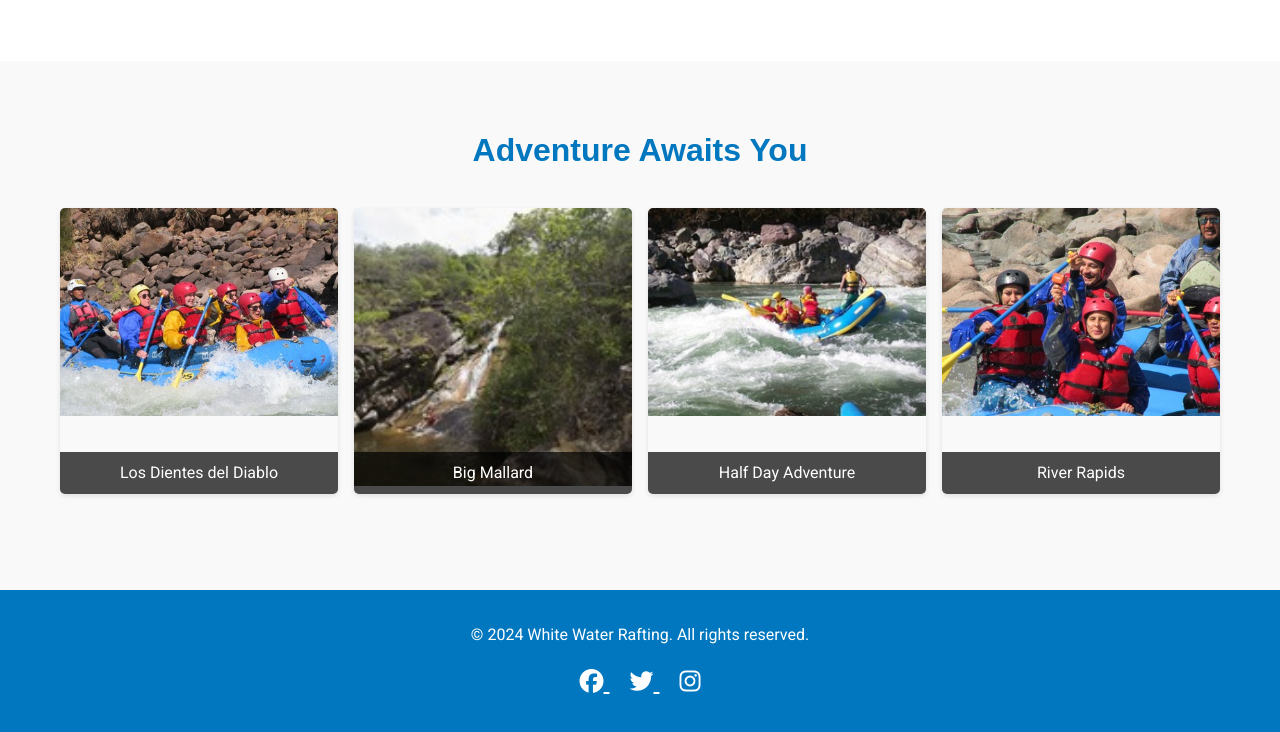
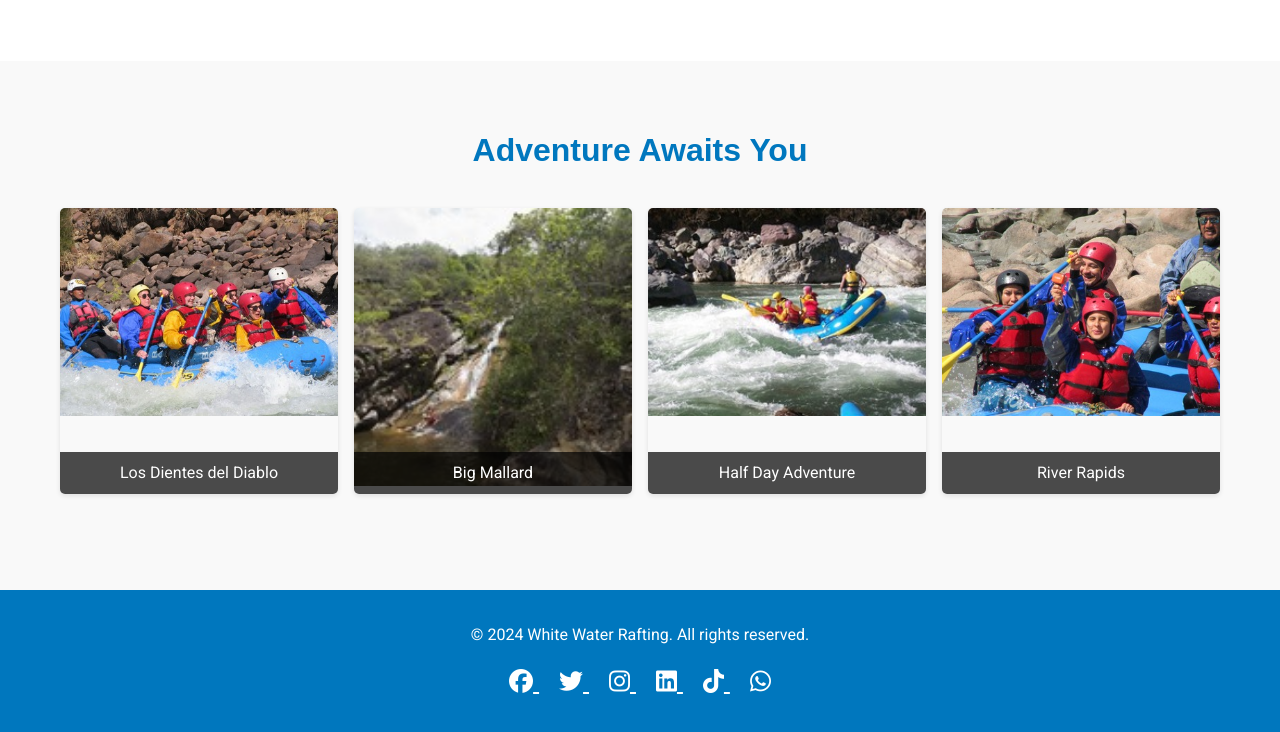
Before and after one commit to Jamesmburu899/wdd130, a plain HTML site: page index.html in a window 1280 px wide. Shown: the part 1168-1900 px from the top of the page. Drawn offline with Linux system fonts and the light colour scheme.

Commit message:
index.html

```diff
--- a/index.html
+++ b/index.html
@@ -96,14 +96,23 @@
     <div class="container">
       <p>&copy; 2024 White Water Rafting. All rights reserved.</p>
       <div class="social-icons">
-                <a href="https://facebook.com" target="_blank" rel="noopener noreferrer" aria-label="Facebook">
+        <a href="https://www.facebook.com" target="_blank" rel="noopener noreferrer" aria-label="Facebook">
           <i class="fab fa-facebook" aria-hidden="true"></i>
         </a>
         <a href="https://twitter.com" target="_blank" rel="noopener noreferrer" aria-label="Twitter">
           <i class="fab fa-twitter" aria-hidden="true"></i>
         </a>
-                <a href="https://instagram.com" target="_blank" rel="noopener noreferrer" aria-label="Instagram">
+        <a href="https://www.instagram.com" target="_blank" rel="noopener noreferrer" aria-label="Instagram">
           <i class="fab fa-instagram" aria-hidden="true"></i>
+        </a>
+        <a href="https://www.linkedin.com" target="_blank" rel="noopener noreferrer" aria-label="LinkedIn">
+          <i class="fab fa-linkedin" aria-hidden="true"></i>
+        </a>
+        <a href="https://www.tiktok.com" target="_blank" rel="noopener noreferrer" aria-label="TikTok">
+          <i class="fab fa-tiktok" aria-hidden="true"></i>
+        </a>
+        <a href="https://web.whatsapp.com/" target="_blank" rel="noopener noreferrer" aria-label="WhatsApp">
+          <i class="fab fa-whatsapp" aria-hidden="true"></i>
         </a>
       </div>
     </div>
```
Lines whose indentation alone changed are shown as unchanged.
